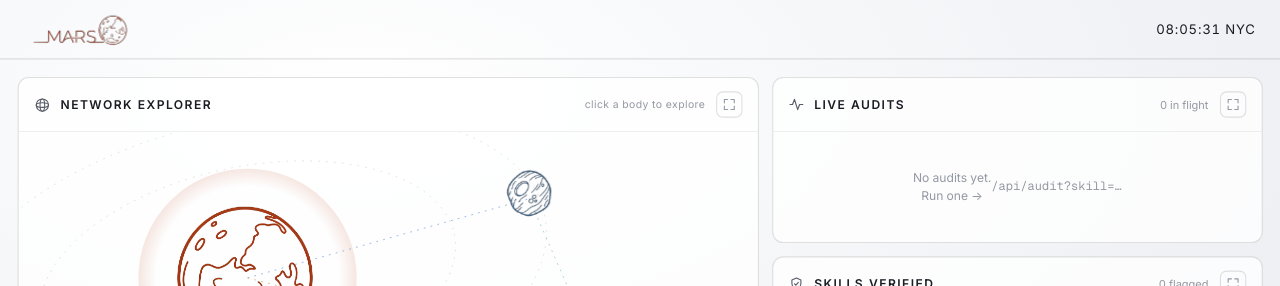
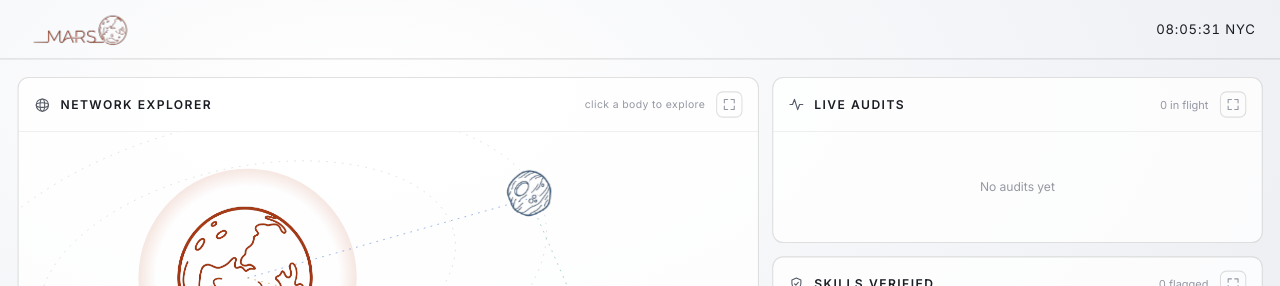
Before and after one commit to derek2403/ethnyc, a Next.js app: page /page1 in a window 1280 px wide. Shown: the top 286 px of the page. Built offline with nearby package versions, Linux system fonts and the light colour scheme.

Commit message:
just show no audits yet when none instead of call api

```diff
--- a/components/LiveAudits.tsx
+++ b/components/LiveAudits.tsx
@@ -94,10 +94,8 @@ export default function LiveAudits() {
           {cards.length ? (
             cards.map((vm) => <AuditCard key={vm.key} vm={vm} />)
           ) : (
-            <div style={{ flex: 1, display: "flex", alignItems: "center", justifyContent: "center", textAlign: "center", fontSize: 11, color: "var(--ink-3)", lineHeight: 1.6 }}>
-              No audits yet.
-              <br />
-              Run one → <span style={{ fontFamily: "var(--code)" }}>/api/audit?skill=…</span>
+            <div style={{ flex: 1, display: "flex", alignItems: "center", justifyContent: "center", textAlign: "center", fontSize: 11, color: "var(--ink-3)" }}>
+              No audits yet
             </div>
           )}
         </div>
```
